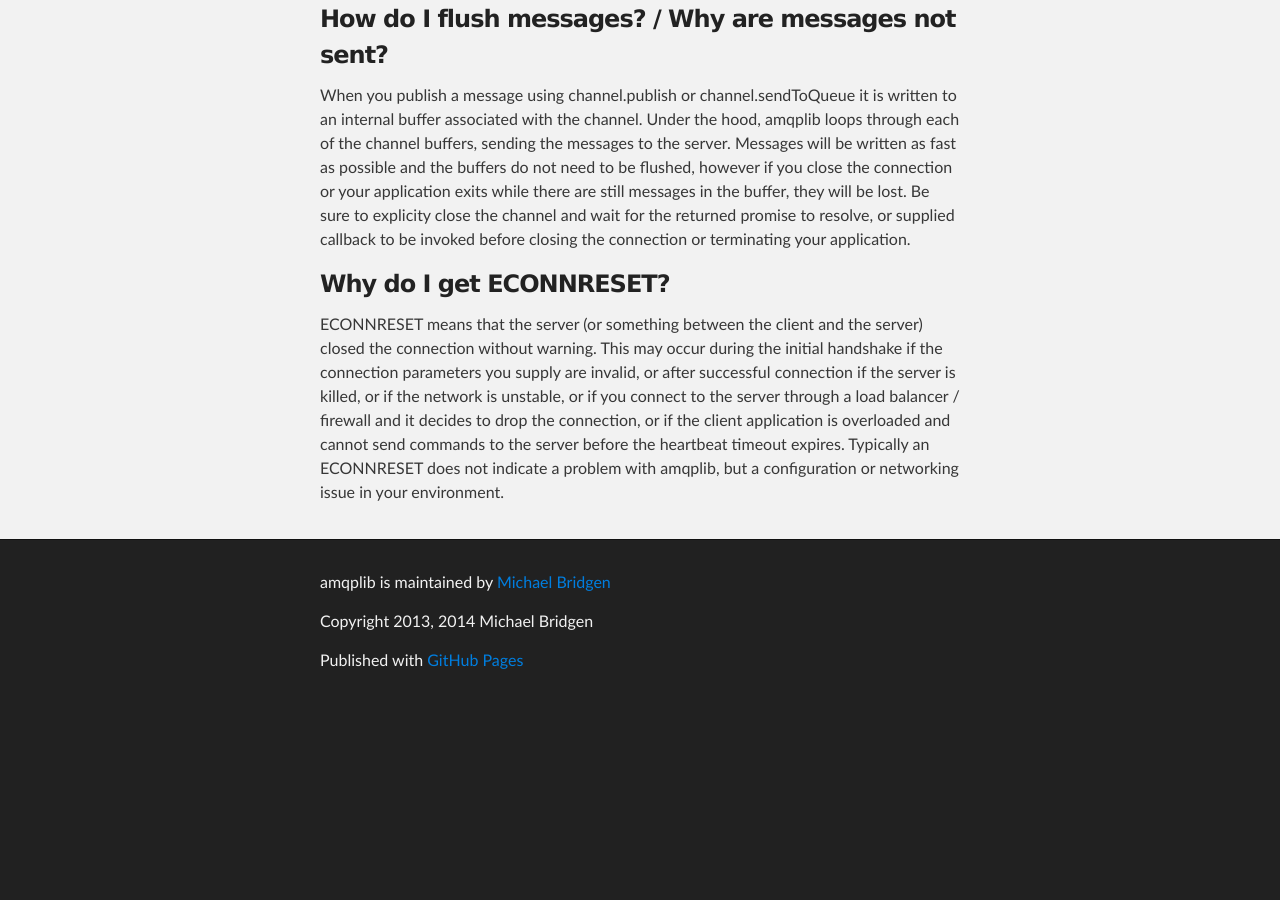
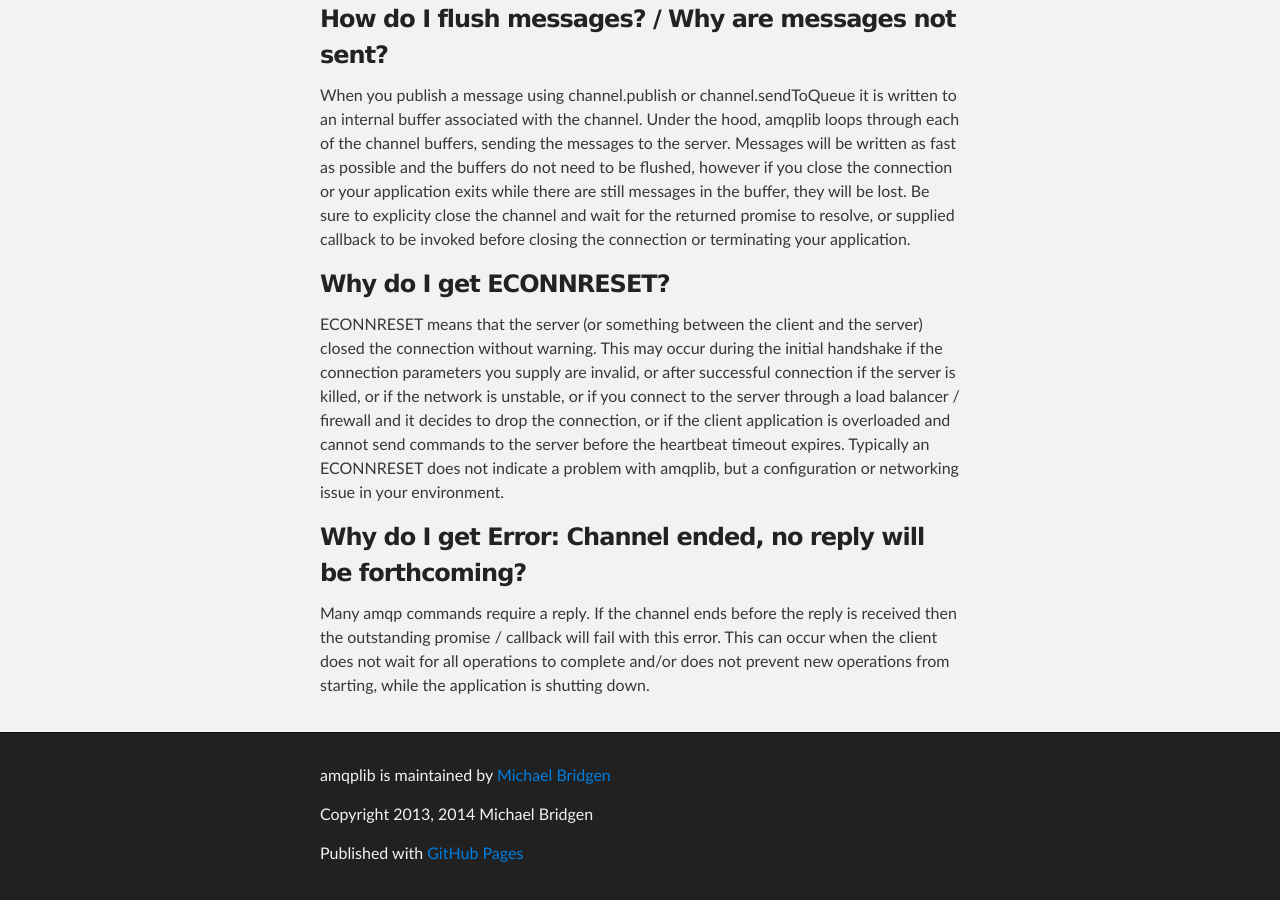
Before and after one commit to amqp-node/amqplib, a Jekyll site: the page built from index.md, in a window 1280 px wide and 900 px high, scrolled down 2654 px. Built offline with Jekyll 4.4.1, drawn with Linux system fonts in a browser that asks for light colours; Markdown is read by kramdown in place of the engine named in the settings; before the commit the page ends 3361 px from its top, so only the background shows below that.

Commit message:
Update index.md

```diff
--- a/index.md
+++ b/index.md
@@ -98,5 +98,8 @@ When you publish a message using channel.publish or channel.sendToQueue it is wr
 ### Why do I get ECONNRESET?
 ECONNRESET means that the server (or something between the client and the server) closed the connection without warning. This may occur during the initial handshake if the connection parameters you supply are invalid, or after successful connection if the server is killed, or if the network is unstable, or if you connect to the server through a load balancer / firewall and it decides to drop the connection, or if the client application is overloaded and cannot send commands to the server before the heartbeat timeout expires. Typically an ECONNRESET does not indicate a problem with amqplib, but a configuration or networking issue in your environment.
 
+### Why do I get Error: Channel ended, no reply will be forthcoming?
+Many amqp commands require a reply. If the channel ends before the reply is received then the outstanding promise / callback will fail with this error. This can occur when the client does not wait for all operations to complete and/or does not prevent new operations from starting, while the application is shutting down.
+
 [rabbit.js]: https://github.com/squaremo/rabbit.js
 [node-amqp]: https://github.com/postwait/node-amqp
```
